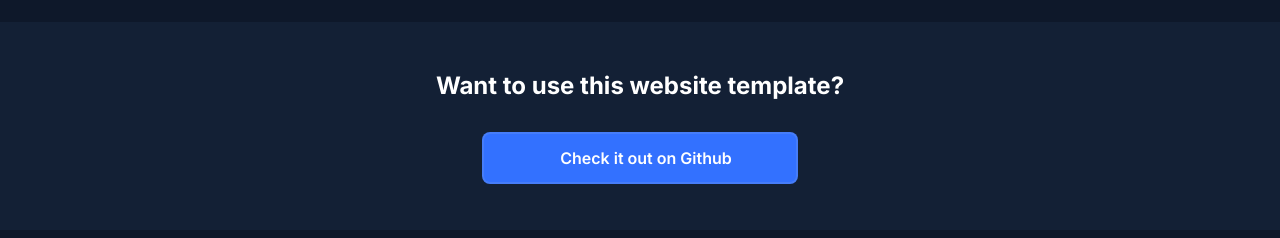
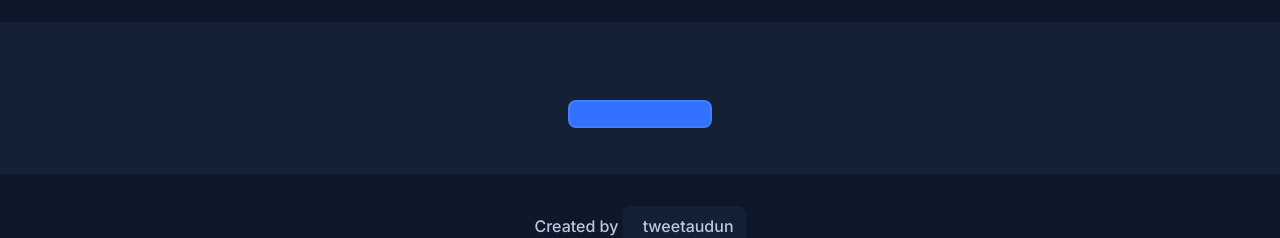
Before and after one commit to lewgy/frontend-boilerplate, a Next.js app: page / in a window 1280 px wide. Shown: the part 872-1110 px from the top of the page. Built offline with nearby package versions, Linux system fonts and the light colour scheme; some icons are missing.

Commit message:
Update index.tsx

```diff
--- a/src/common/components/Footer/index.tsx
+++ b/src/common/components/Footer/index.tsx
@@ -9,12 +9,12 @@
     <Hero>
       <Container alignContent={'center'}>
         <h1 className={'font-bold text-white text-2xl mb-8'}>
-         Want to use this website template?
+
         </h1>
         <Button.Group>
           <Button.Primary
-            title={`Check it out on Github`}
-            route="https://github.com/audn/frontend-boilerplate"
+            title={``}
+            route=""
             icon={<i className={'fab fa-github mr-3'} />}
             className={'!py-3 !px-16 desktop-transform'}
           />
```
